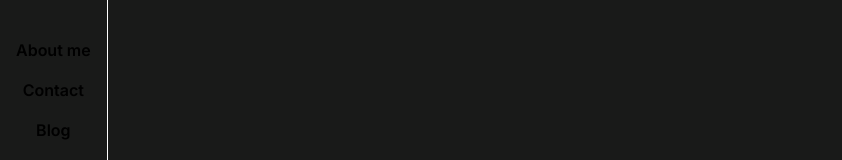
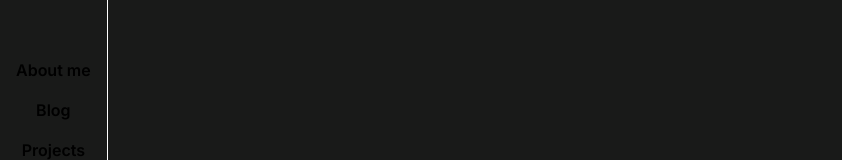
Before and after one commit to softmaxer/portfolio, a Next.js app: page / in a window 1280 px wide. Shown: the part 290-450 px from the top of the page, without its empty margins (0-842 px from the left). Built offline with nearby package versions, Linux system fonts and the light colour scheme.

Commit message:
Remove redundant contact button

```diff
--- a/components/landing.tsx
+++ b/components/landing.tsx
@@ -1,6 +1,5 @@
 import { About } from "./buttons/about";
 import { Blog } from "./buttons/blog";
-import { ContactMe } from "./buttons/contact-button";
 import { Projects } from "./buttons/projects";
 
 export default function LandingPage() {
@@ -9,7 +8,6 @@ export default function LandingPage() {
       <div className="flex flex-row divide-solid divide-x divide-white">
         <div className="flex flex-col min-h-screen justify-center items-center">
           <About />
-          <ContactMe />
           <Blog />
           <Projects />
         </div>
```
